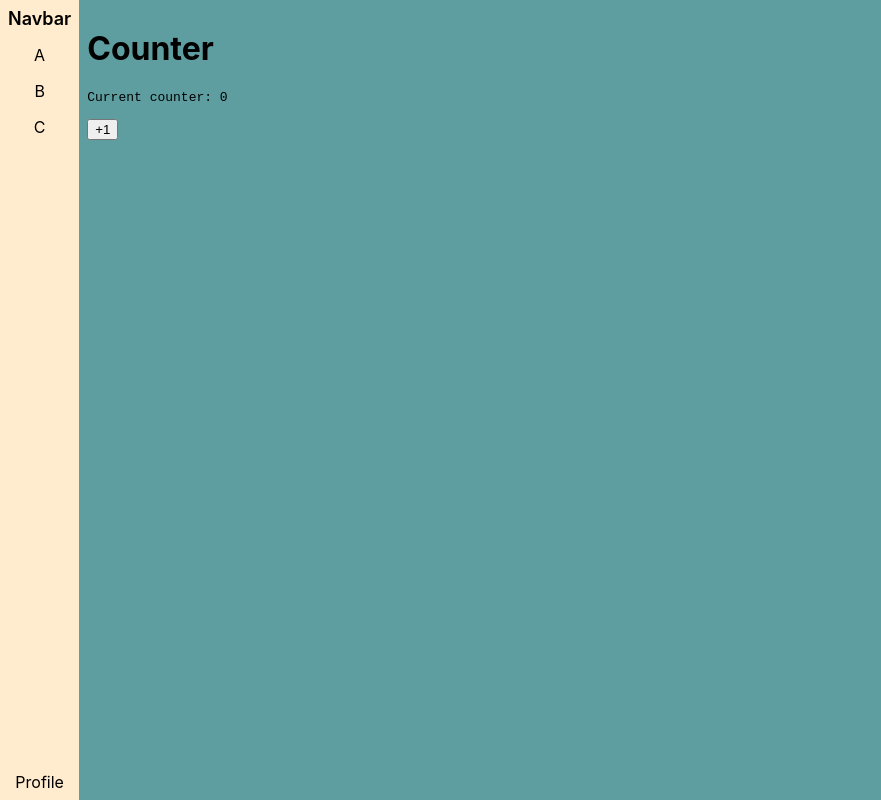
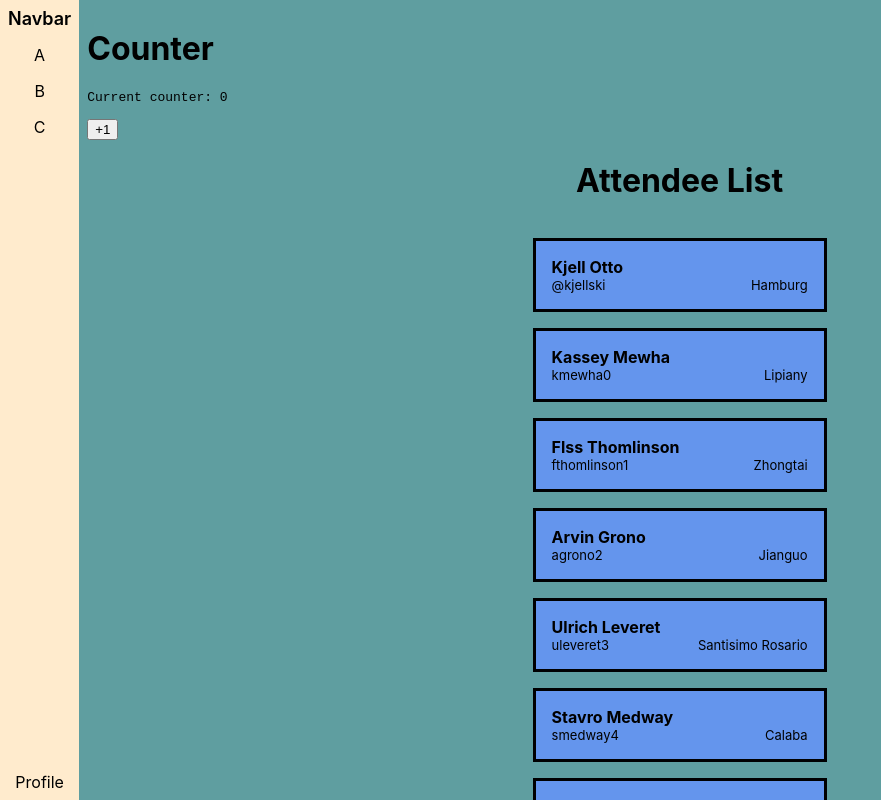
Before and after one commit to kjellski/beginning-react-workshop, a React (Create React App) app in the folder app/: page / in a window 1280 px wide. Shown: the whole page, without its empty margins (0-881 px from the left). Built offline with nearby package versions, Linux system fonts and the light colour scheme.

Commit message:
feat: next exercise done

```diff
--- a/app/src/App.css
+++ b/app/src/App.css
@@ -36,9 +36,38 @@
   background-color: cadetblue;
   padding: 8px;
   flex: 1 1;
+  overflow-y: scroll;
 }
 
 code {
-  font-family: source-code-pro, Menlo, Monaco, Consolas, 'Courier New',
+  font-family: source-code-pro, Menlo, Monaco, Consolas, "Courier New",
     monospace;
 }
+
+.attendee-list {
+  width: auto;
+  display: flex;
+  flex-direction: column;
+  justify-content: center;
+  align-items: center;
+}
+
+.attendee-list-entry {
+  display: flex;
+  flex-direction: column;
+  min-width: 256px;
+  background-color: cornflowerblue;
+  border: solid;
+  padding: 1em;
+  margin-top: 1em;
+}
+
+.attendee-list-entry-name {
+  font-weight: bold;
+}
+
+.attendee-list-entry-info {
+  font-size: small;
+  display: flex;
+  justify-content: space-between;
+}
--- /dev/null
+++ b/app/src/App.final.tsx
@@ -0,0 +1,72 @@
+import "./App.css";
+
+import React, { FC, useState } from "react";
+
+import attendees, { Attendee } from "./attendees";
+import { MainContent } from "./components/MainContent";
+import { Navbar } from "./components/Navbar";
+import { NavbarFooter } from "./components/NavbarFooter";
+import { NavbarHeader } from "./components/NavbarHeader";
+import { NavbarItem } from "./components/NavbarItem";
+
+let renderCounter = 0;
+const Counter: FC = () => {
+  const [count, setCount] = useState(0);
+
+  const handleOnClick = () => {
+    setCount(count + 1);
+  };
+  renderCounter++;
+  console.log(renderCounter);
+
+  return (
+    <div>
+      <h1>Counter</h1>
+      <pre>Current counter: {count}</pre>
+      <button onClick={handleOnClick}>+1</button>
+    </div>
+  );
+};
+
+interface AttendeesListProps {
+  attendees: Attendee[];
+}
+
+const AttendeesList: FC<AttendeesListProps> = ({ attendees }) => (
+  <div className="attendee-list">
+    <h1>Attendee List</h1>
+
+    {attendees.map(attendee => (
+      <div
+        key={attendee.id}
+        className="attendee-list-entry"
+      >
+        <div className="attendee-list-entry-name">
+          {attendee.first_name} {attendee.last_name}
+        </div>
+        <div className="attendee-list-entry-info">
+          <div>{attendee.username}</div>
+          <div>{attendee.city}</div>
+        </div>
+      </div>
+    ))}
+  </div>
+);
+
+export const App = () => (
+  <div className="app">
+    <Navbar>
+      <NavbarHeader>Navbar</NavbarHeader>
+
+      <NavbarItem>A</NavbarItem>
+      <NavbarItem>B</NavbarItem>
+      <NavbarItem>C</NavbarItem>
+
+      <NavbarFooter>Profile</NavbarFooter>
+    </Navbar>
+    <MainContent>
+      <Counter />
+      <AttendeesList attendees={attendees} />
+    </MainContent>
+  </div>
+);
--- a/app/src/App.tsx
+++ b/app/src/App.tsx
@@ -1,6 +1,6 @@
 import "./App.css";
 
-import React, { FC, useState } from "react";
+import React, { FC } from "react";
 
 import { MainContent } from "./components/MainContent";
 import { Navbar } from "./components/Navbar";
@@ -8,15 +8,15 @@ import { NavbarFooter } from "./components/NavbarFooter";
 import { NavbarHeader } from "./components/NavbarHeader";
 import { NavbarItem } from "./components/NavbarItem";
 
-let renderCounter = 0
+// TASK 1: This counter doesn't work... :/ why?
+//         Introducing the useState hook
 const Counter: FC = () => {
-  const [count, setCount] = useState(0);
+  let count = 0;
 
   const handleOnClick = () => {
-    setCount(count + 1);
+    count = count + 1
+      ;
   };
-  renderCounter++
-  console.log(renderCounter);
 
   return (
     <div>
@@ -26,10 +26,6 @@ const Counter: FC = () => {
     </div>
   );
 };
-
-// TASK: Write a Stopwatch component that shows the current time,
-// a button to click and how long you took to press that button since
-// the last time.
 
 export const App = () => (
   <div className="app">
@@ -43,7 +39,9 @@ export const App = () => (
       <NavbarFooter>Profile</NavbarFooter>
     </Navbar>
     <MainContent>
+      {/* This is how a JSX comment looks like :) */}
       <Counter />
+      {/* TASK 2: Add a component AttendeeList with an argument `attendees` here */}
     </MainContent>
   </div>
 );
--- /dev/null
+++ b/app/src/attendees.ts
@@ -0,0 +1,89 @@
+export type Attendee = {
+  id: number;
+  username: string;
+  first_name: string;
+  last_name: string;
+  city: string;
+};
+
+const attendees: Attendee[] = [
+  {
+    id: 0,
+    username: "@kjellski",
+    first_name: "Kjell",
+    last_name: "Otto",
+    city: "Hamburg",
+  },
+  {
+    id: 1,
+    first_name: "Kassey",
+    last_name: "Mewha",
+    username: "kmewha0",
+    city: "Lipiany",
+  },
+  {
+    id: 2,
+    first_name: "Flss",
+    last_name: "Thomlinson",
+    username: "fthomlinson1",
+    city: "Zhongtai",
+  },
+  {
+    id: 3,
+    first_name: "Arvin",
+    last_name: "Grono",
+    username: "agrono2",
+    city: "Jianguo",
+  },
+  {
+    id: 4,
+    first_name: "Ulrich",
+    last_name: "Leveret",
+    username: "uleveret3",
+    city: "Santisimo Rosario",
+  },
+  {
+    id: 5,
+    first_name: "Stavro",
+    last_name: "Medway",
+    username: "smedway4",
+    city: "Calaba",
+  },
+  {
+    id: 6,
+    first_name: "Adrianne",
+    last_name: "Longega",
+    username: "alongega5",
+    city: "Qijiawan",
+  },
+  {
+    id: 7,
+    first_name: "Sara",
+    last_name: "Bartosinski",
+    username: "sbartosinski6",
+    city: "Fartura",
+  },
+  {
+    id: 8,
+    first_name: "Ely",
+    last_name: "Mengo",
+    username: "emengo7",
+    city: "Libao",
+  },
+  {
+    id: 9,
+    first_name: "Yul",
+    last_name: "Leddie",
+    username: "yleddie8",
+    city: "Star’",
+  },
+  {
+    id: 10,
+    first_name: "Brietta",
+    last_name: "Sheehan",
+    username: "bsheehan9",
+    city: "Nanlu",
+  },
+];
+
+export default attendees;
```
Also changed, not shown: app/src/index.tsx (+1 -11 lines).
